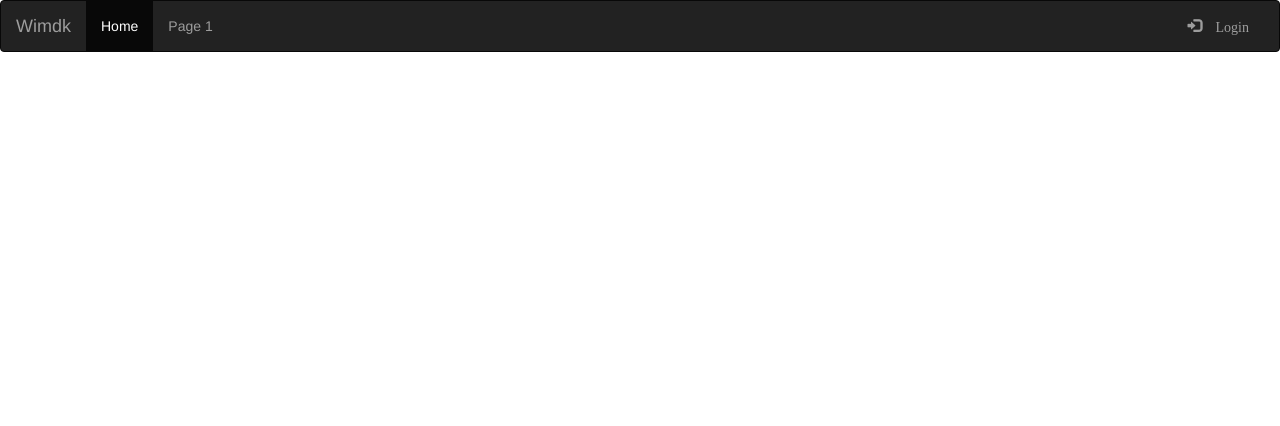
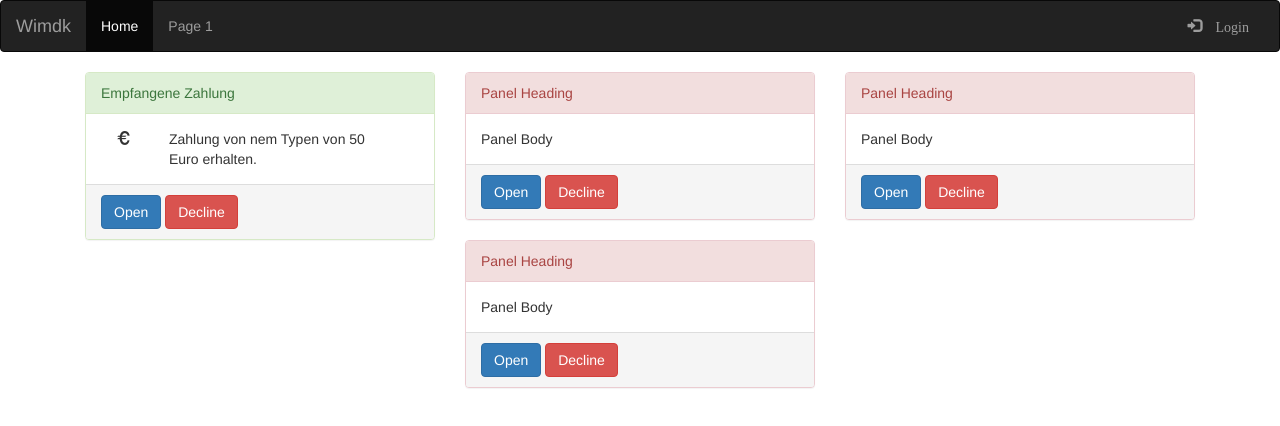
Before and after one commit to mulenatic/wimdk, a website: page index.html in a window 1280 px wide. Drawn offline with nearby package versions, Linux system fonts and the light colour scheme.

Commit message:
Added Readme, some example content.

```diff
--- a/index.html
+++ b/index.html
@@ -30,4 +30,58 @@
 	    </div>
 	</div>
     </nav>
+
+    <div class="container">
+	<div class="col-sm-4">
+	    <div class="panel panel-success">
+		<div class="panel-heading">Empfangene Zahlung</div>
+		<div class="panel-body">
+		    <div class="col-xs-2">
+			<span class="glyphicon glyphicon-euro"></span>
+		    </div>
+		    <div class="col-xs-9">
+			Zahlung von nem Typen von 50 Euro erhalten.
+		    </div>
+		</div>
+		<div class="panel-footer">
+		    <button type="button" class="btn btn-primary">Open</button>
+		    <button type="button" class="btn btn-danger">Decline</button>
+		</div>
+	    </div>
+	</div>
+	<div class="col-sm-4">
+	    <div class="panel panel-danger">
+		<div class="panel-heading">Panel Heading</div>
+		<div class="panel-body">Panel Body</div>
+		<div class="panel-footer">
+		    <button type="button" class="btn btn-primary">Open</button>
+		    <button type="button" class="btn btn-danger">Decline</button>
+		</div>
+
+	    </div>
+	</div>
+	<div class="col-sm-4">
+	    <div class="panel panel-danger">
+		<div class="panel-heading">Panel Heading</div>
+		<div class="panel-body">Panel Body</div>
+		<div class="panel-footer">
+		    <button type="button" class="btn btn-primary">Open</button>
+		    <button type="button" class="btn btn-danger">Decline</button>
+		</div>
+
+	    </div>
+	</div>
+	<div class="col-sm-4">
+	    <div class="panel panel-danger">
+		<div class="panel-heading">Panel Heading</div>
+		<div class="panel-body">Panel Body</div>
+		<div class="panel-footer">
+		    <button type="button" class="btn btn-primary">Open</button>
+		    <button type="button" class="btn btn-danger">Decline</button>
+		</div>
+
+	    </div>
+	</div>
+
+    </div>
 </body>
```
Also changed, not shown: README.md.
